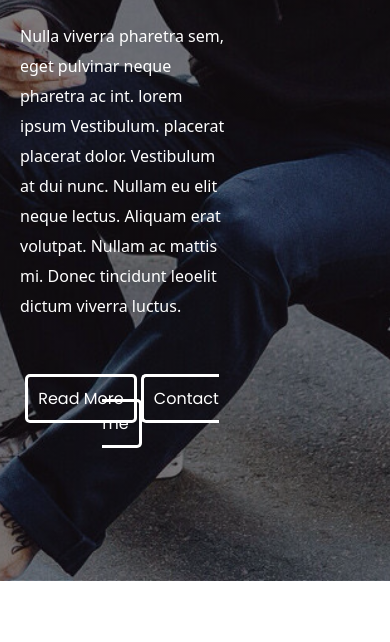
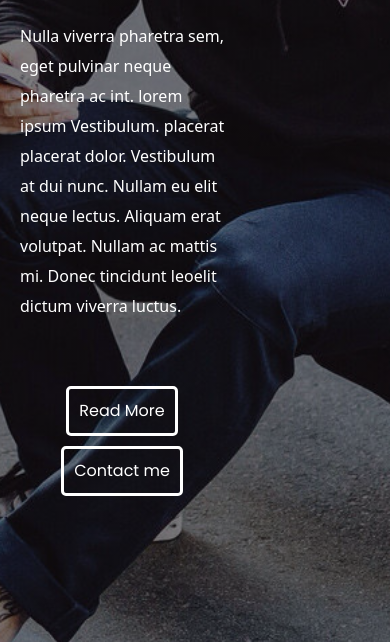
Before and after one commit to Naser-Nayem/Acitivity_bootstrap, a plain HTML site: page index.html in a window 390 px wide. Shown: the part 424-1066 px from the top of the page. Drawn offline with nearby package versions, Linux system fonts and the light colour scheme; a script that the page names is missing.

Commit message:
Update responsive.css

```diff
--- a/assets/css/responsive.css
+++ b/assets/css/responsive.css
@@ -41,6 +41,8 @@
     }
     .btn a {
         padding: 10px;
+        display: inline-block;
+        margin-bottom: 10px;
     }
     /*header end*/
 
```
